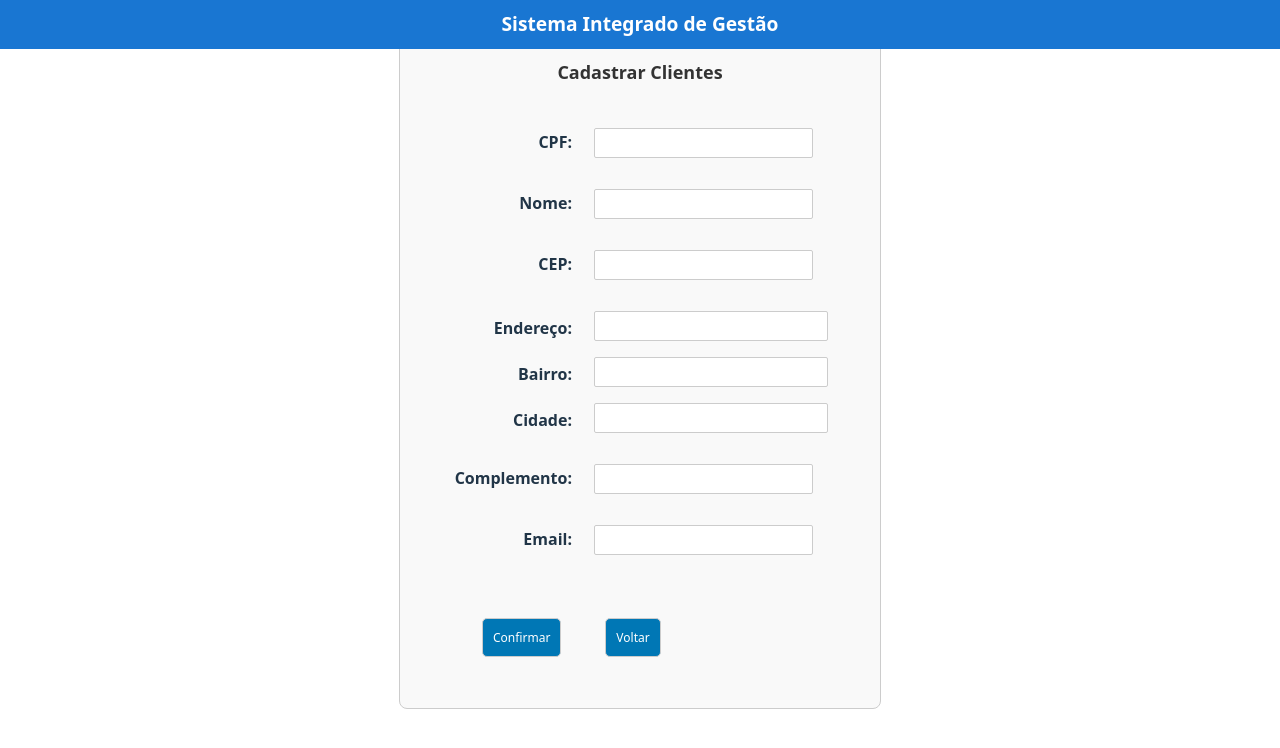
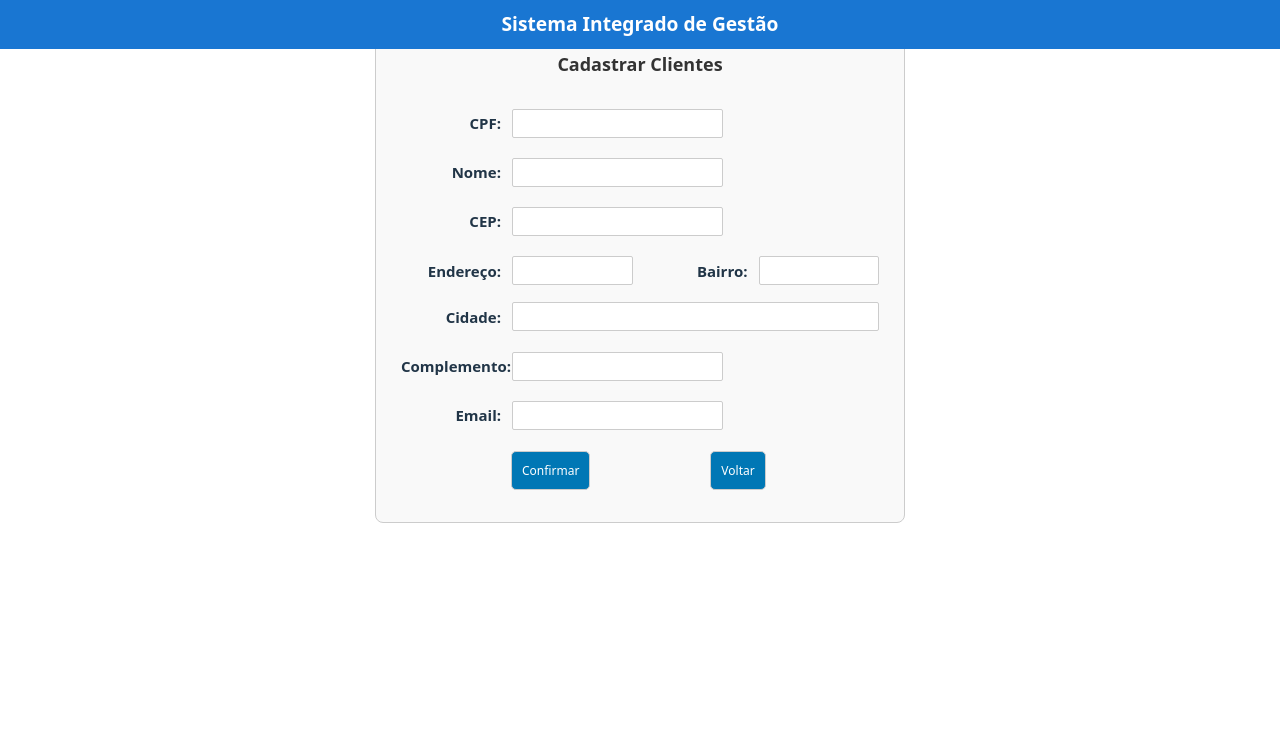
Before and after one commit to almeida2/cliente-frontv1, a React (Vite) app: page /clientes/cadastrar in a window 1280 px wide. Shown: the top 748 px of the page. Built offline with nearby package versions, Linux system fonts and the light colour scheme.

Commit message:
refatoracão dos estilos do formulário de cadastro de clientes  Changes to be committed: 	modified:   src/componentes/ClienteCadastrar/styles.css

```diff
--- a/src/componentes/ClienteCadastrar/styles.css
+++ b/src/componentes/ClienteCadastrar/styles.css
@@ -1,10 +1,11 @@
 /* ClienteCadastrarStyles.css */
 /* frame cinza claro ao redor do formulário */
 .cliente-cadastrar-view {
-  padding: 20px 40px 20px 40px; /* Top, Right, Bottom, Left */
-  max-width: 400px;
+  /* menos padding vertical para reduzir altura total */
+  padding: 12px 24px;
+  max-width: 480px;
   margin: 0 auto;
-  font-size: 16px;
+  font-size: 15px;
   border: 1px solid #ccc;
   border-radius: 8px;
   background-color: #f9f9f9;
@@ -39,8 +40,8 @@
   justify-content: center; /* Centraliza os botões horizontalmente */
   cursor: pointer;
   border-radius: 5px; /* Adiciona bordas arredondadas */
-  margin-top: 20px;
-  margin-left: 30px; /* Adiciona um espaço da margem do form de 40px */
+  margin-top: 0px;
+  margin-left: 110px; /* Adiciona um espaço da margem do form de 40px */
 }
 
 .button:hover {
@@ -48,11 +49,11 @@
 }
 
 .cliente-cadastrar-view input {
-  margin-bottom: 4px;
+  margin-bottom: 1px;
   padding: 5px;
   border: 1px solid #ccc;
   border-radius: 2px;
-  font-size: 16px;
+  font-size: 15px;
 }
 
 .cliente-cadastrar-view input[type="submit"] {
@@ -83,22 +84,23 @@
 .form-grid {
   display: grid;
   grid-template-columns: 1fr 1fr;
-  gap: 12px 20px;
+  gap: 4px 6px;
   align-items: start;
-  padding: 12px;
+  padding: 1px;
 }
 
 /* cada linha do formulário: label + input lado a lado */
 .form-row {
   display: flex;
   align-items: center;
-  gap: 12px;
+  gap: 8px 1px;
+  margin-bottom: 1px;
 }
 
 /* largura fixa do rótulo para alinhamento consistente */
 .form-label {
-  width: 120px; /* ajuste conforme necessário */
-  font-weight: 600;
+  width: 12px; /* ajuste conforme necessário */
+  font-weight: 500;
   text-align: left;
   display: inline-block;
 }
@@ -106,7 +108,7 @@
 /* input expande para ocupar o espaço disponível */
 .form-input {
   flex: 1;
-  padding: 8px 10px;
+  padding: 6px 5px;
   border: 1px solid #cfcfcf;
   border-radius: 4px;
   min-width: 0;
@@ -116,7 +118,7 @@
 .address-row {
   grid-column: 1 / -1;
   display: flex;
-  gap: 12px;
+  gap: 15px;
   align-items: flex-start;
   flex-wrap: wrap;
 }
@@ -124,15 +126,15 @@
 /* itens de endereço: cada um mantém label ao lado do input */
 .address-item {
   flex: 1 1 30%;
-  min-width: 200px;
+  min-width: 160px;
 }
 
 /* Botões ocupam a largura total do grid e ficam alinhados à esquerda */
 .button-container1 {
   grid-column: 1 / -1;
   display: flex;
-  gap: 12px;
-  margin-top: 12px;
+  gap: 8px;
+  margin-top: 1px;
 }
 
 /* Responsividade: quebrar para uma coluna em telas pequenas */
@@ -147,5 +149,3 @@
     flex-basis: 100%;
   }
 }
-
-/* ...existing code... */
```
